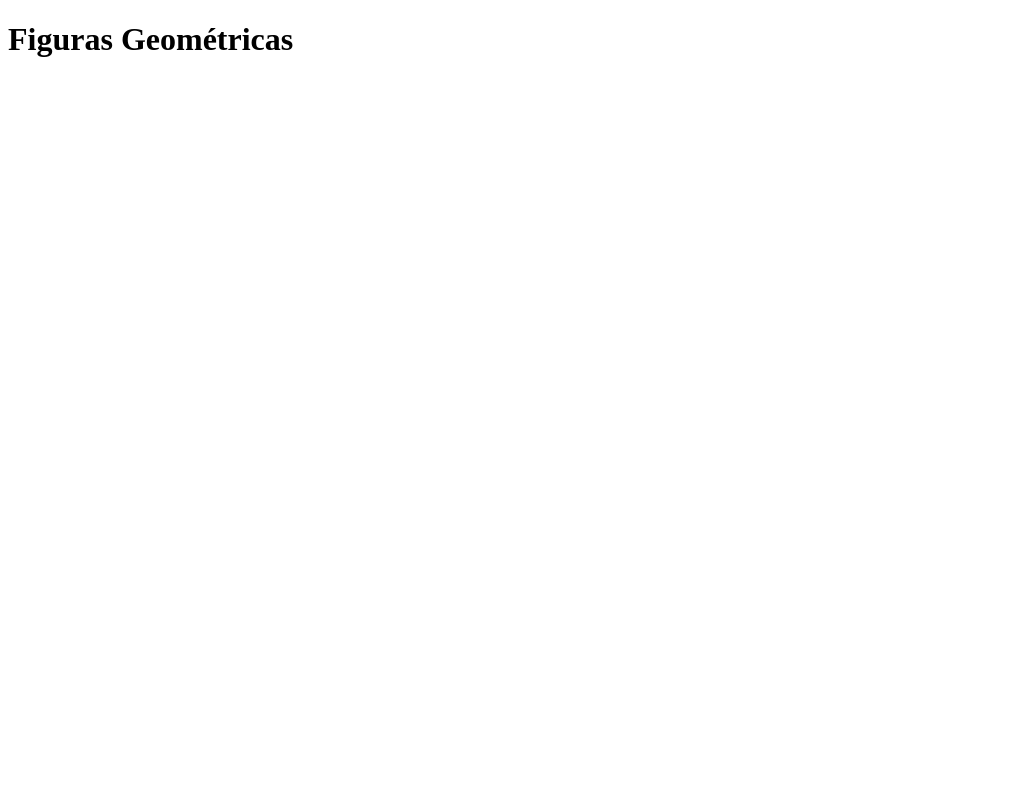
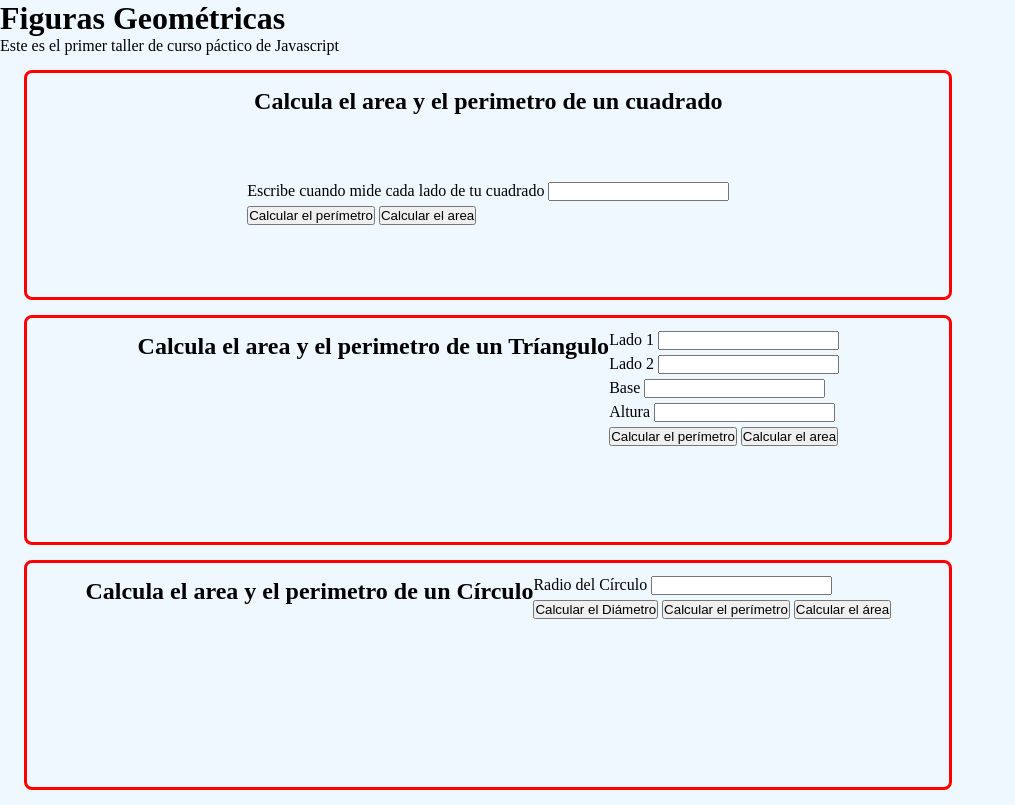
Before and after one commit to MarioDvlp/curso-practico-javascript, a plain HTML site: page index.html in a window 1280 px wide. Shown: the whole page, without its empty margins (0-1015 px from the left). Drawn offline with Linux system fonts and the light colour scheme.

Commit message:
Las funciones interactuan con el HTML

```diff
--- a/figuras.js
+++ b/figuras.js
@@ -1,12 +1,4 @@
-//Codigo del cuadrado
-
-console.group("Cuadrado");
-// const ladoCuadrado = 8;
-// console.log("Los lados del cuadrado miden: " + ladoCuadrado + " in");
-// const perimetroCuadrado = ladoCuadrado * 4;
-// console.log("El perimetro del cuadrado es: " + perimetroCuadrado + " in");
-// const areaCuadrado = ladoCuadrado * ladoCuadrado;
-// console.log("El area del cuadrado es: " + areaCuadrado + " in^2");
+//Codigo del cuadrado=======================================
 
 function perimetroCuadrado(lado){
     return lado *4;
@@ -15,67 +7,84 @@ function areaCuadrado(lado){
     return lado * lado;
 }
 
-console.groupEnd();
-
-//Codigo del triangulo
-
-console.group("Triangulo");
-// const ladoTriangulo1 = 6;
-// const ladoTriangulo2 = 6;
-// const baseTriangulo = 4;
-// const alturaTriangulo = 5.5;
-// const perimetroTriangulo = ladoTriangulo1 + ladoTriangulo2 + baseTriangulo;
-// const areaTriangulo = (baseTriangulo * alturaTriangulo) / 2;
-// console.log(
-// "Los lados del triangulo miden: "
-// + ladoTriangulo1 + " in, "
-// + ladoTriangulo2 + " in, "
-// + baseTriangulo + " in."
-// );
-// console.log("La altura del triangulo es: " + alturaTriangulo + " in")
-// console.log("El perimetro del triangulo es: " + perimetroTriangulo + " in")
-// console.log("El area del triangulo es: " + areaTriangulo + " in^2")
+//Codigo del triangulo=========================================
 
 function perimetroTriangulo(lado1, lado2, base){
-    return lado1 + lado2 + base
+    return lado1 + lado2 + base;
 }
 function areaTriangulo(base, altura){
     return (base * altura) / 2;
 }
-console.groupEnd();
 
-//Codigo circulo
-
-console.group("Circulo");
-
-//Radio
-//Diametro
-// const diametroCirculo = radioCirculo * 2;
-// console.log("El Diametro del circulo es: " + diametroCirculo + " in");
-//Pi
-//Circunferencia
-// const perimetroCirculo = diametroCirculo * PI;
-// console.log("El Perimetro del circulo es: " + perimetroCirculo + " in");
+//Codigo circulo==============================================
 
 const PI = Math.PI;
 
 function diametroCirculo(radio){
     return radio * 2;
 }
-
-
-
 function perimetroCirculo(radio){
     const diametro = diametroCirculo(radio);
     return diametro * PI;
 }
-
-//Area
-// const areaCirculo = (radioCirculo * radioCirculo) * PI;
-// console.log("El Area del circulo es: " + areaCirculo + " in^2");
-
 function areaCirculo(radio){
     return (radio * radio) * PI;
 }
 
-console.groupEnd();
+// Interactuamos con el html=============================================================
+
+// Cuadrado
+function calcularPerimetroCuadrado(){
+    const input = document.getElementById("InputCuadrado");
+    const value = input.value;
+    const perimetro = perimetroCuadrado(value);
+    alert(perimetro)
+}
+
+
+function calcularAreaCuadrado(){
+    const input = document.getElementById("InputCuadrado");
+    const value = input.value;
+    const area = areaCuadrado(value);
+    alert(area)
+}
+
+// Triangulo
+
+function calcularPerimetroTriangulo(){
+    const inputLado1 = parseInt(document.getElementById("InputLado1").value);
+    const inputLado2 = parseInt(document.getElementById("InputLado2").value);
+    const inputBase = parseInt(document.getElementById("InputTrianguloBase").value);
+
+
+    const perimetro = perimetroTriangulo(inputLado1, inputLado2, inputBase);
+    alert(perimetro)
+}
+
+function calcularAreaTriangulo(){
+    const inputBase = parseInt(document.getElementById("InputTrianguloBase").value);
+    const inputAltura = parseInt(document.getElementById("InputAlturaTriangulo").value);
+
+    const area = areaTriangulo(inputBase, inputAltura)
+    alert(area)
+}
+
+// Circulo
+
+function calcularDiametroCirculo(){
+    const radio = parseInt(document.getElementById("InputRadio").value)
+    const diametro = diametroCirculo(radio)
+    alert(diametro)
+};
+
+function calcularPerimetroCirculo(){
+    const radio = parseInt(document.getElementById("InputRadio").value)
+    const perimetro = perimetroCirculo(radio)
+    alert(perimetro)
+};
+
+function calcularAreaCirculo(){
+    const radio = parseInt(document.getElementById("InputRadio").value)
+    const area = areaCirculo(radio)
+    alert(area)
+};
--- a/index.html
+++ b/index.html
@@ -4,12 +4,73 @@
     <meta charset="UTF-8">
     <meta http-equiv="X-UA-Compatible" content="IE=edge">
     <meta name="viewport" content="width=device-width, initial-scale=1.0">
+    <link rel="stylesheet" href="./styles.css">
     <title>Figuras Geom&eacute;tricas | Curso practico de Javascript</title>
 </head>
 <body>
-    <h1>Figuras Geom&eacute;tricas</h1>
+    <header>
+        <h1>Figuras Geom&eacute;tricas</h1>
+        <p>Este es el primer taller de curso p&aacute;ctico de Javascript</p>
+    </header>
+
+    <main>
+        <div class="container">
+            <h2>Calcula el area y el perimetro de un cuadrado</h2>
+            <form action="">
+                <label for="InputCuadrado">Escribe cuando mide cada lado de tu cuadrado</label>
+                <input id="InputCuadrado" type="number" placeholder=""><br>
+                <button type="button" onclick="calcularPerimetroCuadrado()">
+                    Calcular el per&iacute;metro
+                </button>
+                <button type="button" onclick="calcularAreaCuadrado()">
+                    Calcular el area
+                </button>
+            </form>
+        </div>
+
+        <div class="container">
+            <h2>Calcula el area y el perimetro de un Tr&iacute;angulo</h2>
+            <form action="">
+                <label for="InputLado1">Lado 1</label>
+                <input id="InputLado1" type="number" placeholder=""><br>
+
+                <label for="InputLado2">Lado 2</label>
+                <input id="InputLado2" type="number" placeholder=""><br>
+
+                <label for="InputTrianguloBase">Base</label>
+                <input id="InputTrianguloBase" type="number" placeholder=""><br>
+
+                <label for="InputAlturaTriangulo">Altura</label>
+                <input id="InputAlturaTriangulo" type="number" placeholder=""><br>
 
 
+                <button type="button" onclick="calcularPerimetroTriangulo()">
+                    Calcular el per&iacute;metro
+                </button>
+                <button type="button" onclick="calcularAreaTriangulo()">
+                    Calcular el area
+                </button>
+            </form>
+        </div>
+
+        <div class="container">
+            <h2>Calcula el area y el perimetro de un C&iacute;rculo</h2>
+            <form action="">
+                <label for="InputRadio">Radio del C&iacute;rculo</label>
+                <input id="InputRadio" type="number" placeholder=""><br>
+
+                <button type="button" onclick="calcularDiametroCirculo()">
+                    Calcular el Di&aacute;metro
+                </button>
+                <button type="button" onclick="calcularPerimetroCirculo()">
+                    Calcular el per&iacute;metro
+                </button>
+                <button type="button" onclick="calcularAreaCirculo()">
+                    Calcular el &aacute;rea
+                </button>
+            </form>
+        </div>
+    </main>
 
     <script src="figuras.js"></script>
 </body>
--- /dev/null
+++ b/styles.css
@@ -0,0 +1,32 @@
+*{
+    margin: 0;
+    padding: 0;
+    box-sizing: border-box;
+}
+
+body {
+    background-color: aliceblue;
+    display: inline-block;
+}
+
+.container {
+    width: 95%;
+    height: 230px;
+    position: relative;
+    display: flex;
+    flex-wrap: wrap;
+    justify-content: center;
+
+    line-height: 1.5;
+    padding: 10px;
+    margin: 0 auto;
+    margin-top: 15px;
+    margin-bottom: 15px;
+    border: 3px solid red;
+    border-radius: 8px;
+}
+
+.container h2 {
+    text-align: center;
+
+}
```
